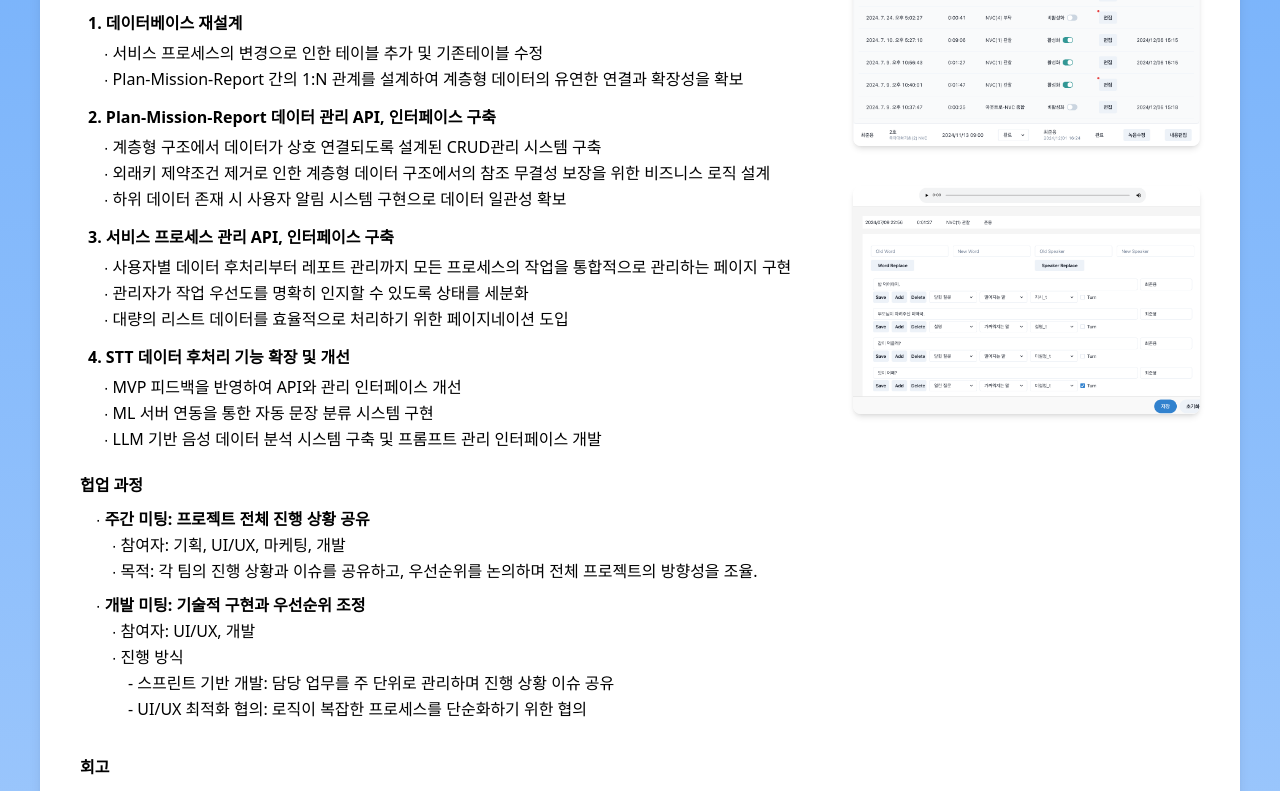
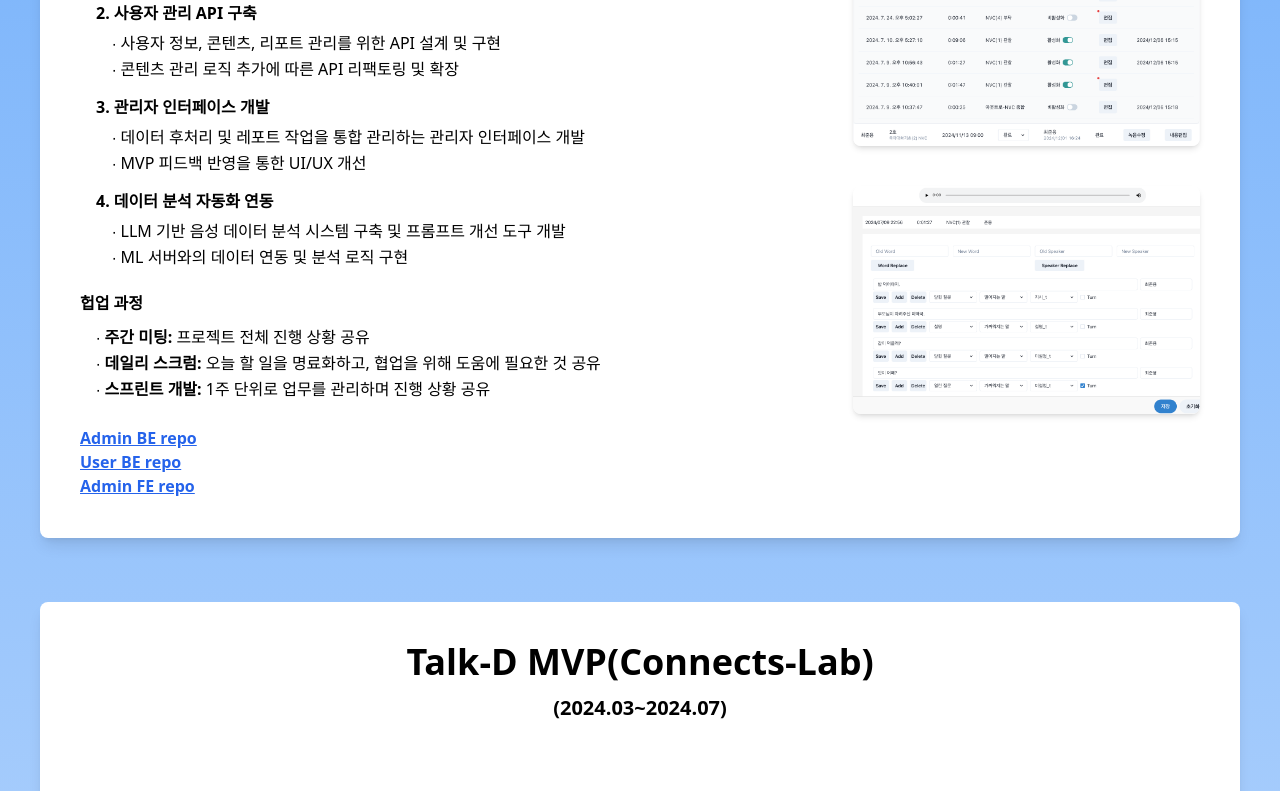
Before and after one commit to pyhilandjy/portfolio, a Next.js app: page / in a window 1280 px wide. Shown: the part 3043-3834 px from the top of the page. Built offline with nearby package versions, Linux system fonts and the light colour scheme.

Commit message:
refactor: 간단화

```diff
--- a/components/TalkD.tsx
+++ b/components/TalkD.tsx
@@ -11,19 +11,9 @@ const ClabMVP: React.FC = () => {
           <ul className="list-disc list-inside mb-4 leading-relaxed">
             <li className="flex flex-col items-start">
               <span className="font-bold mb-1">개요</span>
-              <span className="block ml-4">
-                ∙ MVP의 기본 구조를 기반으로 Plan, Mission, report를 도입하여
-                사용자 맞춤형 서비스로 확장.
-              </span>
-              <span className="block ml-8">
-                ∙ Plan: 사용자가 가입하여 가입하는 패키지 단위
-                <br /> ∙ Mission: Plan 내에서 사용자가 수행하는 세부 과제
-                <br /> ∙ Report: Plan의 정책에 따라 Mission 데이터를 분석해
-                생성되는 결과물.
-              </span>
               <span className="block ml-4 mb-6">
-                ∙ 관리자의 후처리 작업을 줄이기 위해 ML과 LLM을 활용한 자동화 및
-                효율성 개선.
+                ∙ 사용자 컨텐츠 및 유료개념 추가되면서{" "}
+                <strong className="font-bold">사용자 관리 기능 확장</strong>.
               </span>
             </li>
             {/* <li className="flex flex-col items-start">
@@ -41,9 +31,9 @@ const ClabMVP: React.FC = () => {
             </li> */}
             <li className="flex flex-col items-start">
               <span className="font-bold mb-1">주요 역할</span>
-              <span className="block ml-6 mb-6">
+              <span className="block ml-4 mb-6">
                 ∙ Database Schema 확장 및 최적화 (Supabase)
-                <br />∙ 관리자 사이트 기능 확장 (FastAPI, Next.js)
+                <br />∙ 사용자 관리 시스템 전담 (FastAPI, Next.js)
                 <br />∙ 서비스 자동화 연동 (Naver Clova STT, LLM)
                 <br />∙ 배포 환경 유지 및 확장 (Docker, AWS, Github, Github
                 Action)
@@ -51,112 +41,68 @@ const ClabMVP: React.FC = () => {
             </li>
             <li className="flex flex-col items-start">
               <span className="font-bold mb-4">작업상세</span>
-              <span className="block ml-2 mb-3">
+              <span className="block ml-4 mb-3">
                 <span className="block font-bold mb-1">
                   1. 데이터베이스 재설계
                 </span>
                 <span className="block ml-4">
-                  ∙ 서비스 프로세스의 변경으로 인한 테이블 추가 및 기존테이블
-                  수정
+                  ∙ 유료화 및 사용자 콘텐츠 추가를 반영한 테이블 구조 설계 및
+                  최적화
                 </span>
                 <span className="block ml-4">
-                  ∙ Plan-Mission-Report 간의 1:N 관계를 설계하여 계층형 데이터의
-                  유연한 연결과 확장성을 확보
+                  ∙ 관리자 계정의 인증 정책과 접근 제어 설정
                 </span>
               </span>
-              <span className="block ml-2 mb-3">
+              <span className="block ml-4 mb-3">
                 <span className="block font-bold mb-1">
-                  2. Plan-Mission-Report 데이터 관리 API, 인터페이스 구축
+                  2. 사용자 관리 API 구축
                 </span>
                 <span className="block ml-4">
-                  ∙ 계층형 구조에서 데이터가 상호 연결되도록 설계된 CRUD관리
-                  시스템 구축
+                  ∙ 사용자 정보, 콘텐츠, 리포트 관리를 위한 API 설계 및 구현
                 </span>
                 <span className="block ml-4">
-                  ∙ 외래키 제약조건 제거로 인한 계층형 데이터 구조에서의 참조
-                  무결성 보장을 위한 비즈니스 로직 설계
-                </span>
-                <span className="block ml-4">
-                  ∙ 하위 데이터 존재 시 사용자 알림 시스템 구현으로 데이터
-                  일관성 확보
+                  ∙ 콘텐츠 관리 로직 추가에 따른 API 리팩토링 및 확장
                 </span>
                 <span className="block ml-8"></span>
               </span>
-              <span className="block ml-2 mb-3">
+              <span className="block ml-4 mb-3">
                 <span className="block font-bold mb-1">
-                  3. 서비스 프로세스 관리 API, 인터페이스 구축
+                  3. 관리자 인터페이스 개발
                 </span>
                 <span className="block ml-4">
-                  ∙ 사용자별 데이터 후처리부터 레포트 관리까지 모든 프로세스의
-                  작업을 통합적으로 관리하는 페이지 구현
+                  ∙ 데이터 후처리 및 레포트 작업을 통합 관리하는 관리자
+                  인터페이스 개발
                 </span>
                 <span className="block ml-4">
-                  ∙ 관리자가 작업 우선도를 명확히 인지할 수 있도록 상태를 세분화
+                  ∙ MVP 피드백 반영을 통한 UI/UX 개선
+                </span>
+              </span>
+              <span className="block ml-4 mb-5">
+                <span className="block font-bold mb-1">
+                  4. 데이터 분석 자동화 연동
                 </span>
                 <span className="block ml-4">
-                  ∙ 대량의 리스트 데이터를 효율적으로 처리하기 위한 페이지네이션
-                  도입
-                </span>
-              </span>
-              <span className="block ml-2 mb-5">
-                <span className="block font-bold mb-1">
-                  4. STT 데이터 후처리 기능 확장 및 개선
+                  ∙ LLM 기반 음성 데이터 분석 시스템 구축 및 프롬프트 개선 도구
+                  개발
                 </span>
                 <span className="block ml-4">
-                  ∙ MVP 피드백을 반영하여 API와 관리 인터페이스 개선
-                </span>
-                <span className="block ml-4">
-                  ∙ ML 서버 연동을 통한 자동 문장 분류 시스템 구현
-                </span>
-                <span className="block ml-4">
-                  ∙ LLM 기반 음성 데이터 분석 시스템 구축 및 프롬프트 관리
-                  인터페이스 개발
+                  ∙ ML 서버와의 데이터 연동 및 분석 로직 구현
                 </span>
               </span>
             </li>
             <li className="flex flex-col items-start mb-6">
               <span className="font-bold w-20 mb-2">헙업 과정</span>
               <span className="block ml-4">
-                ∙{" "}
-                <strong className="font-bold">
-                  주간 미팅: 프로젝트 전체 진행 상황 공유
-                </strong>
-              </span>
-              <span className="block ml-8 mb-2">
-                ∙ 참여자: 기획, UI/UX, 마케팅, 개발
-                <br />∙ 목적: 각 팀의 진행 상황과 이슈를 공유하고, 우선순위를
-                논의하며 전체 프로젝트의 방향성을 조율.
+                ∙<strong className="font-bold"> 주간 미팅:</strong> 프로젝트
+                전체 진행 상황 공유
               </span>
               <span className="block ml-4">
-                ∙{" "}
-                <strong className="font-bold">
-                  개발 미팅: 기술적 구현과 우선순위 조정
-                </strong>
+                ∙<strong className="font-bold"> 데일리 스크럼:</strong> 오늘 할
+                일을 명료화하고, 협업을 위해 도움에 필요한 것 공유
               </span>
-              <span className="block ml-8">
-                ∙ 참여자: UI/UX, 개발
-                <br />∙ 진행 방식
-              </span>
-              <span className="block ml-12 mb-2">
-                - 스프린트 기반 개발: 담당 업무를 주 단위로 관리하며 진행 상황
-                이슈 공유
-                <br />- UI/UX 최적화 협의: 로직이 복잡한 프로세스를 단순화하기
-                위한 협의
-              </span>
-            </li>
-            <li className="flex flex-col items-start mb-6">
-              <span className="font-bold w-20 mb-2">회고</span>
               <span className="block ml-4">
-                프로젝트를 진행하며 DB 설계의 중요성을 크게 깨달았습니다. API
-                로직을 단순화하려는 의도로 계층형 데이터의 id 값을 text[] 형태로
-                저장했지만, 이는 인덱스 설정이 불가능해 조회 성능이 크게
-                저하되었습니다. 이를 수정하면서 API와 FE 모두를 변경해야 했고,
-                설계 단계에서의 판단이 시스템 전반에 미치는 영향을 배우게
-                되었습니다. 또한, 관리자의 작업 우선순위를 판단하는 기준을
-                설정하기 위해 status를 세분화하고, 필터링 방식과 계산식, DB 적재
-                구조를 설계하며 정책과 연결된 로직을 구현했습니다. 정책을
-                시스템에 녹여내는 과정에서 API와 admin 페이지 개발에 깊은 고민이
-                필요했고, 더 나은 설계를 탐구하는 계기가 되었습니다.
+                ∙<strong className="font-bold"> 스프린트 개발:</strong> 1주
+                단위로 업무를 관리하며 진행 상황 공유
               </span>
             </li>
           </ul>
```
